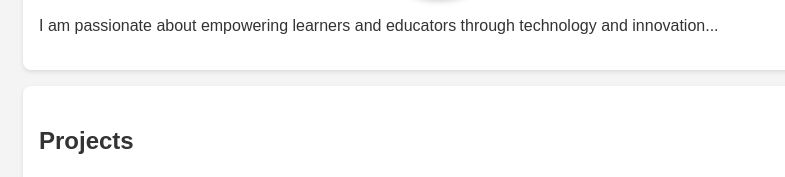
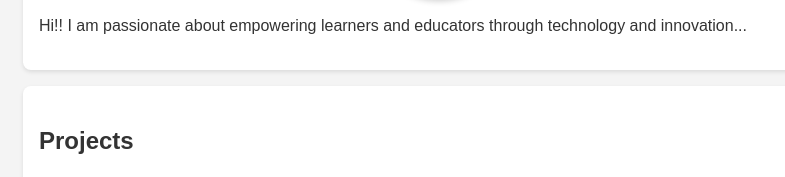
Before and after one commit to Katana-alt/kitsao-Portfolio, a plain HTML site: page index.html in a window 1280 px wide. Shown: the part 446-623 px from the top of the page, 201-986 px from the left. Drawn offline with Linux system fonts and the light colour scheme.

Commit message:
Update index.html

```diff
--- a/index.html
+++ b/index.html
@@ -21,7 +21,7 @@
     <section id="about">
         <h2>About Me</h2>
         <img src="Picture1.jpg" alt="Kitsao Katana" class="profile-photo">
-        <p>I am passionate about empowering learners and educators through technology and innovation...</p>
+        <p> Hi!! I am passionate about empowering learners and educators through technology and innovation...</p>
     </section>
     <section id="projects">
         <h2>Projects</h2>
```
